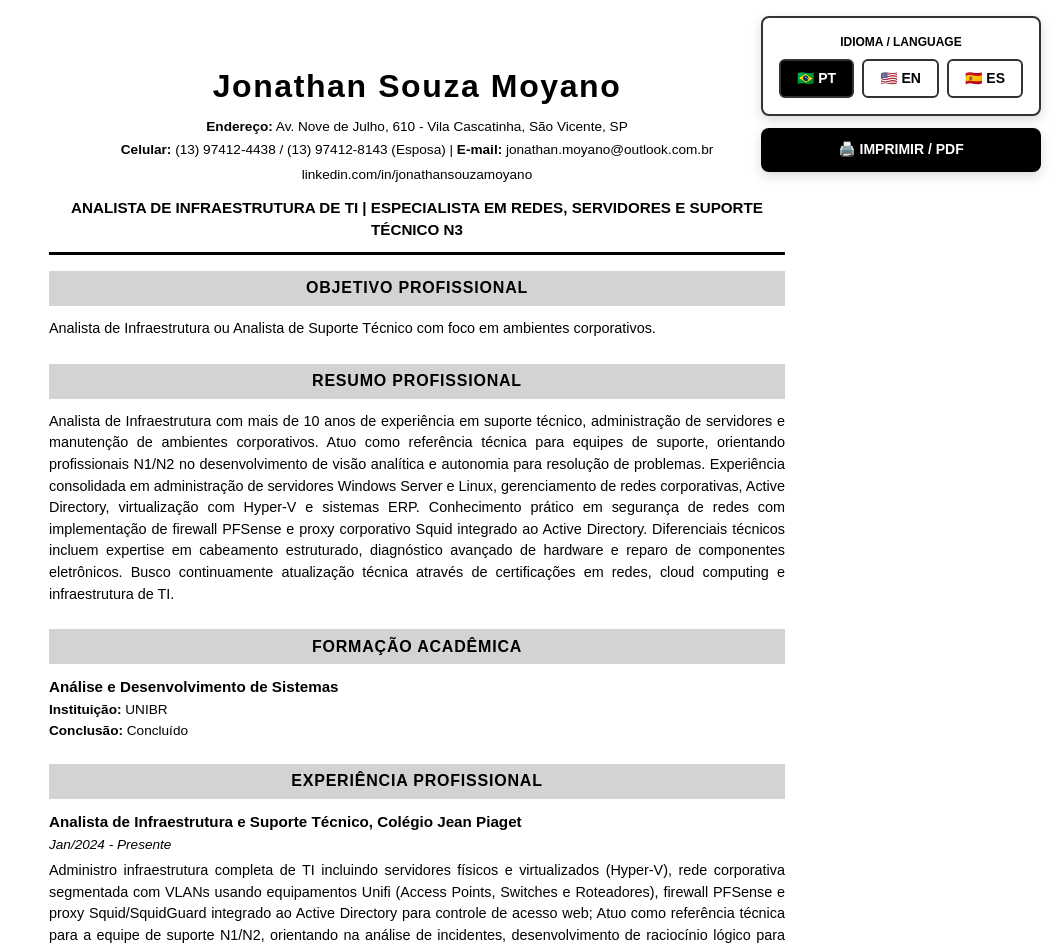
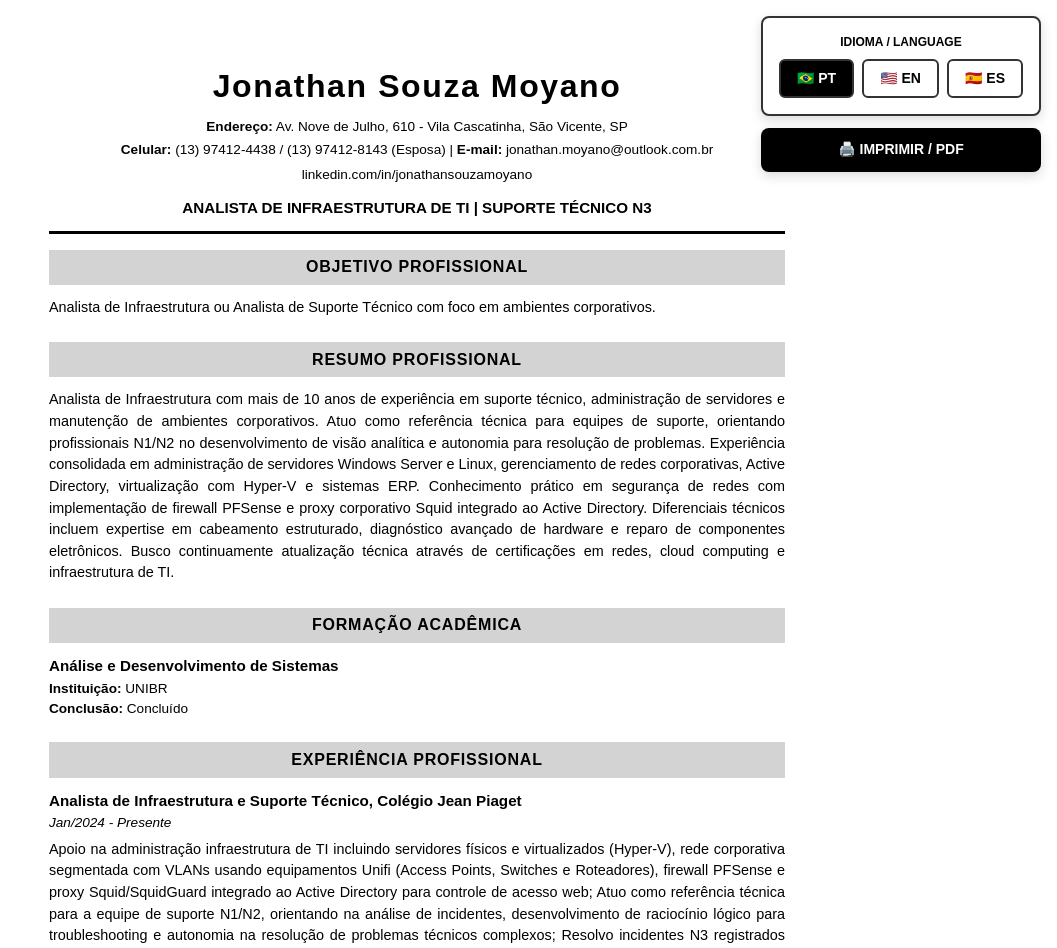
Before and after one commit to JonathanMoyano/curriculo, a Next.js app: page /imprimir in a window 1280 px wide. Shown: the top 948 px of the page, without its empty margins (223-1280 px from the left). Built offline with nearby package versions, Linux system fonts and the light colour scheme; a web font is replaced by a local one.

Commit message:
Update cv-data.js

```diff
--- a/src/data/cv-data.js
+++ b/src/data/cv-data.js
@@ -5,9 +5,9 @@ export const cvData = {
   profile: {
     name: 'Jonathan Souza Moyano',
     title: {
-      pt: 'Analista de Infraestrutura de TI | Especialista em Redes, Servidores e Suporte Técnico N3',
-      en: 'IT Infrastructure Analyst | Specialist in Networks, Servers and N3 Technical Support',
-      es: 'Analista de Infraestructura de TI | Especialista en Redes, Servidores y Soporte Técnico N3'
+      pt: 'Analista de Infraestrutura de TI | Suporte Técnico N3',
+      en: 'IT Infrastructure Analyst | N3 Technical Support',
+      es: 'Analista de Infraestructura de TI | Soporte Técnico N3'
     },
     image: '/jonathan.jpeg',
     address: 'Av. Nove de Julho, 610 - Vila Cascatinha, São Vicente, SP',
@@ -208,9 +208,9 @@ export const cvData = {
         es: 'Inglés'
       },
       level: {
-        pt: 'Intermediário (A2)',
-        en: 'Intermediate (A2)',
-        es: 'Intermedio (A2)'
+        pt: 'Basico (A2)',
+        en: 'Basic (A2)',
+        es: 'Basico (A2)'
       }
     }
   ],
@@ -229,9 +229,9 @@ export const cvData = {
       },
       tasks: [
         {
-          pt: 'Administro infraestrutura completa de TI incluindo servidores físicos e virtualizados (Hyper-V), rede corporativa segmentada com VLANs usando equipamentos Unifi (Access Points, Switches e Roteadores), firewall PFSense e proxy Squid/SquidGuard integrado ao Active Directory para controle de acesso web',
-          en: 'I manage complete IT infrastructure including physical and virtualized servers (Hyper-V), segmented corporate network with VLANs using Unifi equipment (Access Points, Switches and Routers), PFSense firewall and Squid/SquidGuard proxy integrated with Active Directory for web access control',
-          es: 'Administro infraestructura completa de TI incluyendo servidores físicos y virtualizados (Hyper-V), red corporativa segmentada con VLANs usando equipos Unifi (Access Points, Switches y Routers), firewall PFSense y proxy Squid/SquidGuard integrado con Active Directory para control de acceso web'
+          pt: 'Apoio na administração infraestrutura de TI incluindo servidores físicos e virtualizados (Hyper-V), rede corporativa segmentada com VLANs usando equipamentos Unifi (Access Points, Switches e Roteadores), firewall PFSense e proxy Squid/SquidGuard integrado ao Active Directory para controle de acesso web',
+          en: 'Support in the administration of IT infrastructure including physical and virtualized servers (Hyper-V), segmented corporate network with VLANs using Unifi equipment (Access Points, Switches, and Routers), PFSense firewall, and Squid/SquidGuard proxy integrated with Active Directory for web access control',
+          es: 'Apoyo en la administración de infraestructura de TI, incluyendo servidores físicos y virtualizados (Hyper-V), red corporativa segmentada con VLANs utilizando equipos Unifi (Puntos de Acceso, Switches y Enrutadores), firewall PFSense y proxy Squid/SquidGuard integrado con Active Directory para el control de acceso web'
         },
         {
           pt: 'Atuo como referência técnica para a equipe de suporte N1/N2, orientando na análise de incidentes, desenvolvimento de raciocínio lógico para troubleshooting e autonomia na resolução de problemas técnicos complexos',
```
